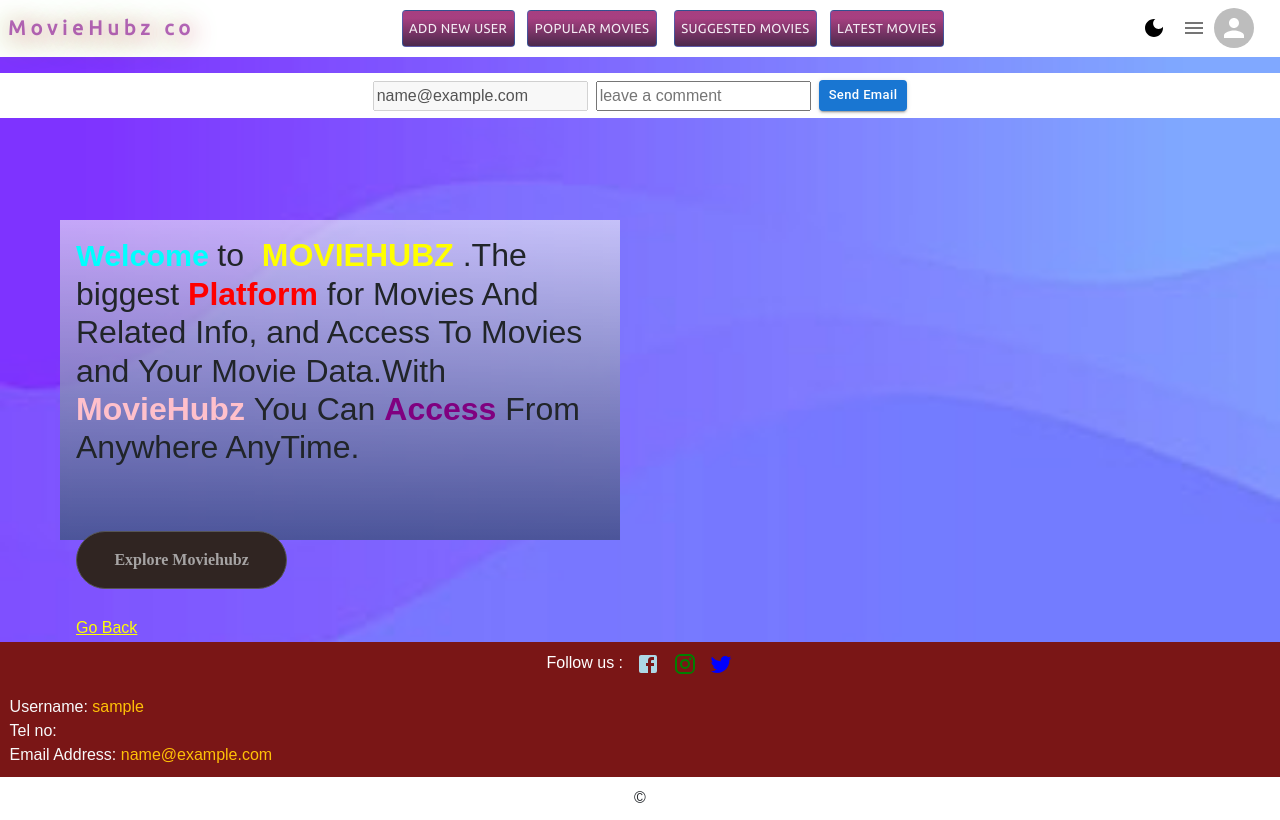
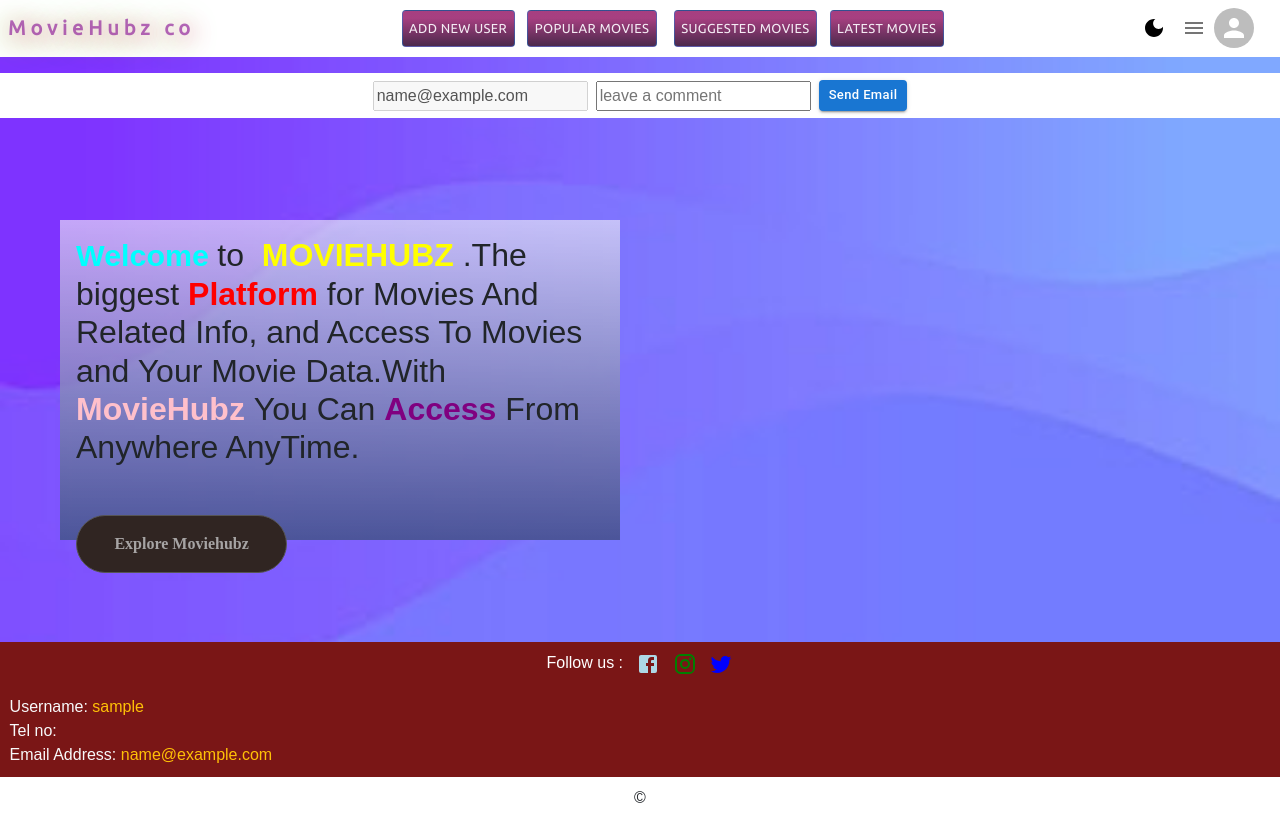
Before and after one commit to zacheys123/movie-frontend, a React (Create React App) app: page / in a window 1280 px wide. Built offline with nearby package versions, Linux system fonts and the light colour scheme; sample sign-in values are in the browser's storage; a web font is replaced by a local one.

Commit message:
updatE ACTIONS USING REACT-QUERY

```diff
--- a/src/components/Header.jsx
+++ b/src/components/Header.jsx
@@ -478,7 +478,6 @@ const Header = () => {
 										variant="outlined"
 										onClick={() => {
 											navigate('/create/plan');
-											window.location.reload();
 										}}
 									>
 										<span
--- a/src/context/features/user_actions.js
+++ b/src/context/features/user_actions.js
@@ -100,7 +100,7 @@ export const createPlan = async (
 	try {
 		if (plan.userId) {
 			if (plan?.free?.length > 0) {
-				console.log(plan?.free);
+				console.log(plan?.userId);
 				const response = await axios.put(
 					`${baseUrl}/user/v2/package/${plan.userId}`,
 					plan,
--- a/src/css/landing.scss
+++ b/src/css/landing.scss
@@ -85,7 +85,7 @@ $breakpoint-lgdesktop: 1480px;
 			padding: 1rem;
 			margin-left: 2rem;
 			button {
-				margin-top: 3rem;
+				margin-top: 2rem;
 				width: 40%;
 				border-radius: 50px;
 				padding: 1rem;
--- a/src/pages/LandingPage.js
+++ b/src/pages/LandingPage.js
@@ -111,17 +111,6 @@ const LandingPage = () => {
 							>
 								Explore Moviehubz
 							</motion.button>
-
-							<Link
-								className="link"
-								to="/"
-								style={{
-									marginTop: '1.7rem',
-									color: 'yellow',
-								}}
-							>
-								Go Back
-							</Link>
 						</div>
 					) : (
 						<Button
```
